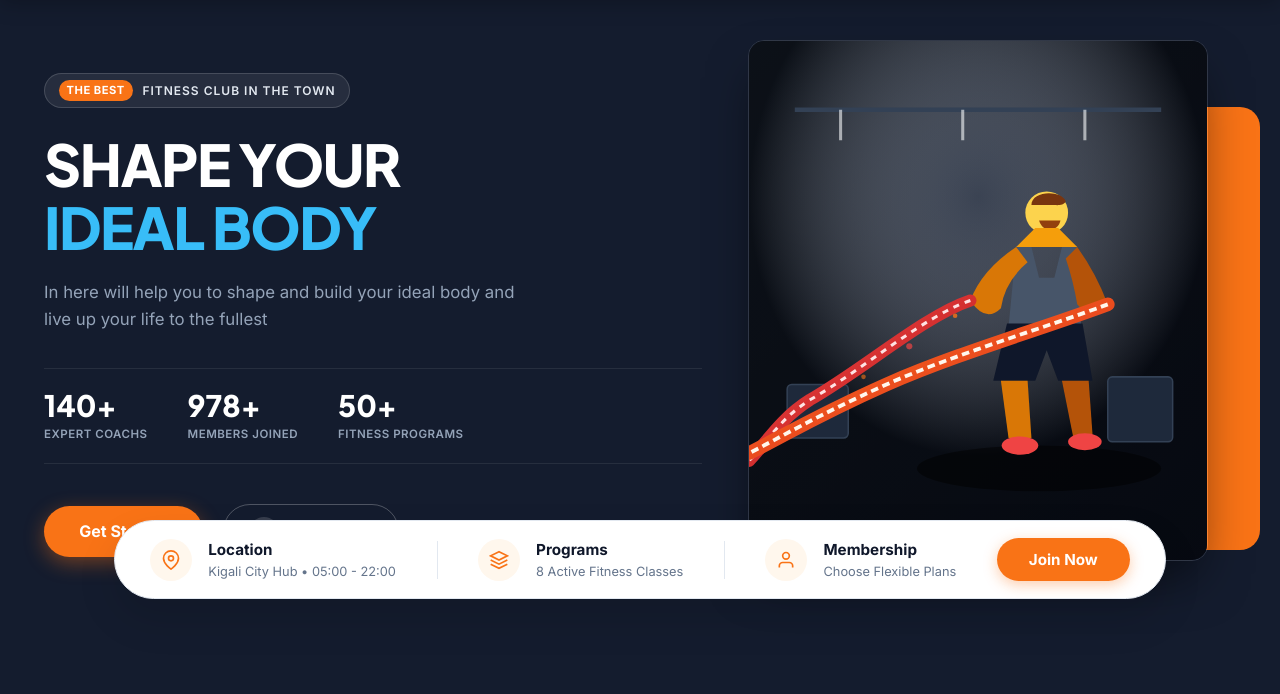
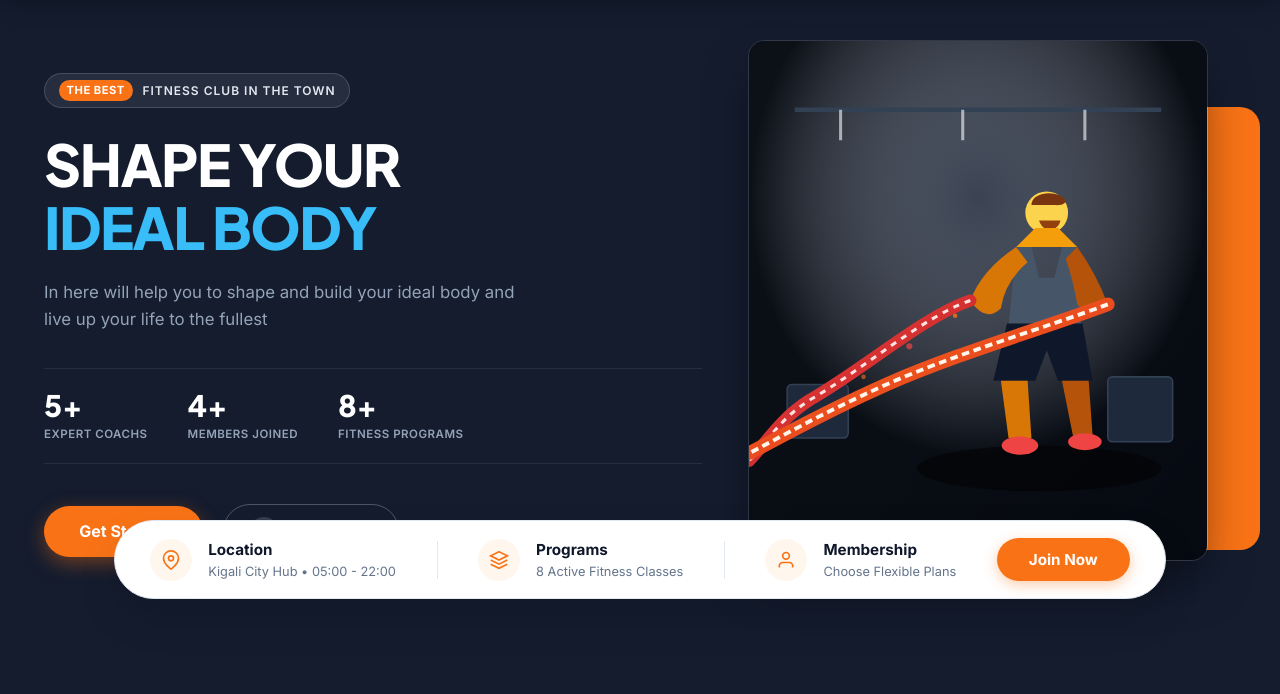
Before and after one commit to shalom-250/BIT-Y3-G1--224011591---online-gym-, a PHP site: page /public/ in a window 1280 px wide. Shown: the part 69-763 px from the top of the page. Run offline with PHP 8.4, Linux system fonts and the light colour scheme; the visitor is signed in with stand-in values (Sample User, id 1); data comes from the database, SQL or seed files in the repository.

Commit message:
feat: live DB stats on homepage hero section

```diff
--- a/src/Controllers/HomeController.php
+++ b/src/Controllers/HomeController.php
@@ -5,6 +5,7 @@ namespace App\Controllers;
 use App\Models\GymClass;
 use App\Models\Trainer;
 use App\Models\Booking;
+use App\Models\User;
 use App\Services\AuthGuard;
 use App\Support\Flash;
 use App\Support\View;
@@ -22,6 +23,7 @@ final class HomeController {
         $classCount      = GymClass::count();
         $trainerCount    = Trainer::count();
         $bookingCounts   = Booking::counts();
+        $userCounts      = User::counts();
 
         // If logged in as member, check which classes they have already booked
         $userBookedClassIds = [];
@@ -43,6 +45,7 @@ final class HomeController {
             'trainers'           => $trainers,
             'classCount'         => $classCount,
             'trainerCount'       => $trainerCount,
+            'memberCount'        => $userCounts['member'] ?? 0,
             'totalBookings'      => $bookingCounts['total'] ?? 0,
             'userBookedClassIds' => $userBookedClassIds,
         ]);
--- a/src/Views/bookings/index.php
+++ b/src/Views/bookings/index.php
@@ -61,7 +61,7 @@ $isMember = $user && $user['role'] === 'member';
             <h3 class="card-title"><?= $isMember ? 'Your Scheduled Classes (' . count($bookings) . ')' : 'All Gym Reservations (' . count($bookings) . ')' ?></h3>
             <span class="card-sub"><?= $isMember ? 'Real-time check-in status' : 'Admin & Coach Reservation Roster' ?></span>
           </div>
-          <span class="badge-tag">3NF: `bookings` table</span>
+          <span class="badge-tag">bookings table</span>
         </div>
 
         <div class="table-responsive">
--- a/src/Views/classes/index.php
+++ b/src/Views/classes/index.php
@@ -38,7 +38,7 @@ $canManage = $user && in_array($user['role'], ['admin', 'trainer'], true);
             <h3 class="card-title">Available Classes (<?= count($classes) ?>)</h3>
             <span class="card-sub"><?= $canManage ? 'Full Admin & Trainer Schedule Controls' : 'Instant Reservation System' ?></span>
           </div>
-          <span class="badge-tag">3NF: `classes` table</span>
+          <span class="badge-tag">classes table</span>
         </div>
 
         <div class="table-responsive">
@@ -126,7 +126,7 @@ $canManage = $user && in_array($user['role'], ['admin', 'trainer'], true);
                             </form>
                           <?php endif; ?>
                         <?php elseif (!$user): ?>
-                          <a href="<?= View::e($base) ?>/login" class="btn-table-book">Sign in</a>
+                          <a href="<?= View::e($base) ?>/login" class="btn-table-book">Book Gym Class</a>
                         <?php endif; ?>
                       </div>
                     </td>
--- a/src/Views/home/index.php
+++ b/src/Views/home/index.php
@@ -28,15 +28,15 @@ $base = $baseUrl ?? '/online-gym/public';
 
       <div class="hero-stats">
         <div class="stat-item">
-          <div class="stat-number">140+</div>
+          <div class="stat-number"><?= (int)$trainerCount ?>+</div>
           <div class="stat-label">EXPERT COACHS</div>
         </div>
         <div class="stat-item">
-          <div class="stat-number">978+</div>
+          <div class="stat-number"><?= (int)$memberCount ?>+</div>
           <div class="stat-label">MEMBERS JOINED</div>
         </div>
         <div class="stat-item">
-          <div class="stat-number">50+</div>
+          <div class="stat-number"><?= (int)$classCount ?>+</div>
           <div class="stat-label">FITNESS PROGRAMS</div>
         </div>
       </div>
--- a/src/Views/trainers/index.php
+++ b/src/Views/trainers/index.php
@@ -37,7 +37,7 @@ $isAdmin = $user && $user['role'] === 'admin';
             <h3 class="card-title">Staff Directory (<?= count($trainers) ?> Coaches)</h3>
             <span class="card-sub"><?= $isAdmin ? 'Admin CRUD Roster Controls' : 'Certified Training Faculty' ?></span>
           </div>
-          <span class="badge-tag">3NF: `trainers` table</span>
+          <span class="badge-tag">trainers table</span>
         </div>
 
         <div class="table-responsive">
--- a/src/Views/users/index.php
+++ b/src/Views/users/index.php
@@ -54,7 +54,7 @@ $base = $baseUrl ?? '/online-gym/public';
             <h3 class="card-title">User Accounts (<?= count($users) ?>)</h3>
             <span class="card-sub">Secure BCRYPT Authentication &amp; RBAC</span>
           </div>
-          <span class="badge-tag">3NF: `users` table</span>
+          <span class="badge-tag">users table</span>
         </div>
 
         <div class="table-responsive">
```
Also changed, not shown: README.md.
